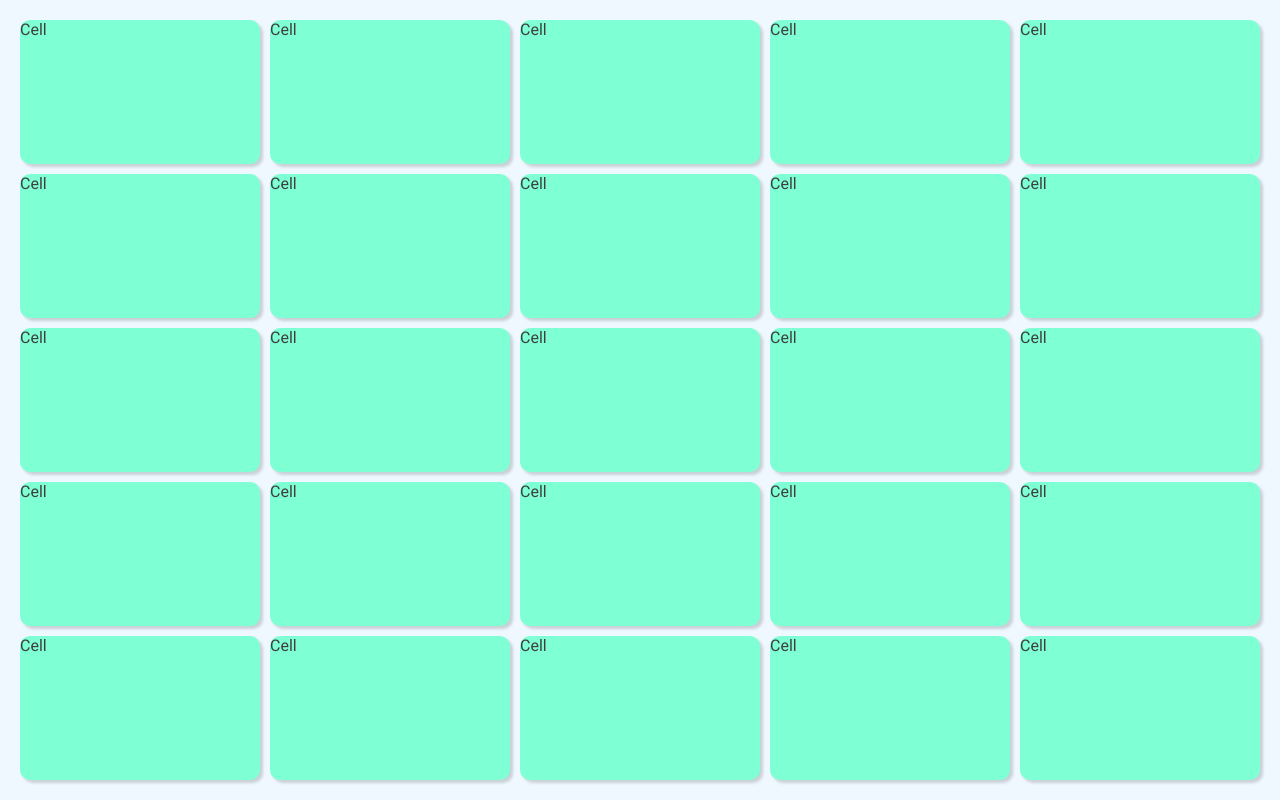
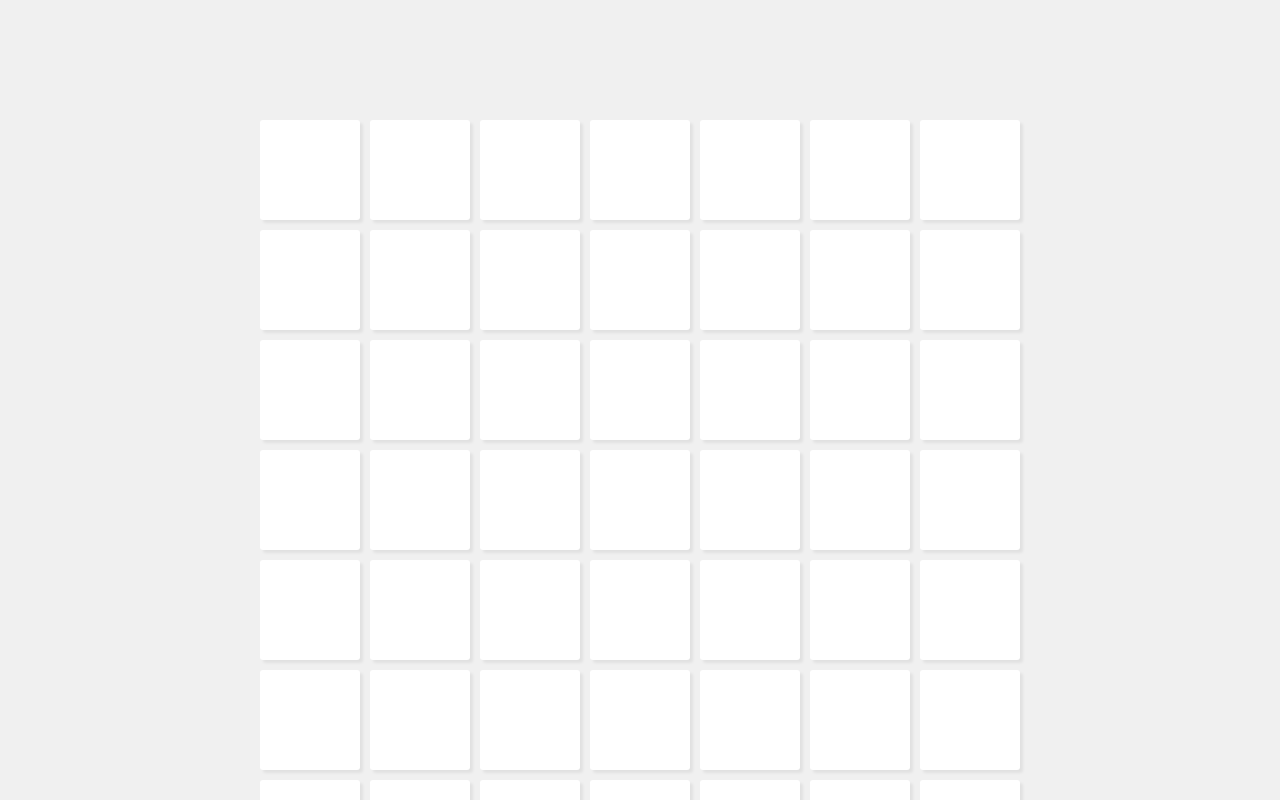
Before and after one commit to rudensergey/tic-tac-toe, a React (Create React App) app: page / in a window 1280 px wide. Shown: the top 800 px of the page. Built offline with nearby package versions, Linux system fonts and the light colour scheme.

Commit message:
add matrix structure and some styling

```diff
--- a/package.json
+++ b/package.json
@@ -33,7 +33,7 @@
         ]
     },
     "devDependencies": {
-        "eslint": "^7.2.0",
+        "eslint": "^6.6.0",
         "eslint-config-google": "^0.14.0",
         "eslint-plugin-react": "^7.20.0",
         "eslint-plugin-react-hooks": "^4.0.4"
--- a/src/components/extendlayer/Extendlayer.js
+++ b/src/components/extendlayer/Extendlayer.js
@@ -1,6 +1,34 @@
-import React from "react";
+import React, { useState, useEffect } from "react";
 import { Game } from "../library";
+import "./extendlayer.css";
 
+/**
+ * ExtendLayer - represent layer which calculate the screen width, heigth and push it to the props
+ * @return {Component}
+ */
 export const ExtendLayer = () => {
-    return <Game initialHeigth={5} initialWidth={5} />;
+    // const [width, setWidth] = useState(window.innerWidth);
+    // const [height, setHeight] = useState(window.innerHeight);
+
+    // useEffect(() => {
+    //     const HandleresizeWidth = () => {
+    //         setWidth(window.innerWidth);
+    //         console.log(width);
+    //     };
+    //     window.addEventListener("resize", HandleresizeWidth);
+    //     console.log(width);
+    // });
+
+    // useEffect(() => {
+    //     const HandleresizeHeight = () => {
+    //         setHeight(window.innerHeight);
+    //     };
+    //     window.addEventListener("resize", HandleresizeHeight);
+    // });
+
+    return (
+        <div className="extendlayer">
+            <Game initialHeight={10} initialWidth={7} />
+        </div>
+    );
 };
--- /dev/null
+++ b/src/components/extendlayer/extendlayer.css
@@ -0,0 +1,10 @@
+.extendlayer {
+    height: min-content;
+    width: 100vw;
+    padding-top: 100px;
+    margin: 0px auto;
+
+    background-color: rgb(240, 240, 240);
+    display: flex;
+    justify-content: center;
+}
--- a/src/components/game/Game.js
+++ b/src/components/game/Game.js
@@ -1,27 +1,94 @@
-import React from "react";
+import React, { useState } from "react";
 import "./game.css";
 
+/**
+ *
+ * @param {props} props - includes:
+ * @param {number} initialHeight - amount rows in this table
+ * @param {number} initialWidth - amount columns in this table
+ *
+ * @return {HTMLElement}
+ */
 export const Game = (props) => {
-    const { initialHeigth, initialWidth } = props;
+    const { initialHeight, initialWidth } = props;
 
+    /**
+     * Create matrix - creates new matrix based on the input
+     *
+     * @param {number} h - pepresents height of the matrix
+     * @param {number} w - represent width of the matrix
+     * @return {Array}
+     */
     const createMatrix = (h, w) =>
-        new Array(h).fill().map(() => new Array(w).fill(""));
+        new Array(h).fill().map(() => new Array(w).fill(["", ""]));
+
+    console.log(createMatrix(initialHeight, initialWidth));
 
     return (
         <div
             className="game"
             style={{
-                gridTemplateColumns: `repeat(${initialHeigth}, 1fr)`,
-                gridTemplateRows: `repeat(${initialWidth}, 1fr)`,
+                gridTemplateColumns: `repeat(${initialWidth}, 100px)`,
+                gridTemplateRows: `repeat(${initialHeight}, 100px)`,
             }}
         >
-            {createMatrix(initialHeigth, initialWidth).map((a) =>
-                a.map((b) => (
-                    <div className="game__cell">
-                        <p>Cell</p>
-                    </div>
+            {createMatrix(initialHeight, initialWidth).map((a, aIndex) =>
+                a.map((b, bIndex) => (
+                    <Cell
+                        coords={{ aIndex, bIndex }}
+                        key={aIndex + bIndex}
+                        status={b[1]}
+                    />
                 ))
             )}
         </div>
     );
 };
+
+/**
+ * Cell - represents one cell of the table
+ *
+ * @param {props} props - includes:
+ * @param {object} coords - coordinates of that cell in the matrix
+ * @param {string | boolean} status - current value of this cell
+ * @return {HTMLElement}
+ */
+const Cell = (props) => {
+    const {
+        status,
+        coords: { aIndex: x, bIndex: y },
+    } = props;
+
+    const [stat, setStat] = useState(status);
+    let name;
+    let classNames;
+
+    switch (stat) {
+        case true:
+            name = "O";
+            classNames = "game__cell-tac";
+            break;
+        case false:
+            name = "X";
+            classNames = "game__cell-toe";
+            break;
+        case "success":
+            name = "";
+            classNames = "game__cell-success";
+            break;
+    }
+
+    return (
+        <div
+            className={"game__cell " + classNames}
+            key={x + y}
+            onClick={() => {
+                stat === true || stat === false
+                    ? alert("Хватит меня нажимать!")
+                    : setStat(false);
+            }}
+        >
+            <p>{name}</p>
+        </div>
+    );
+};
--- a/src/components/game/game.css
+++ b/src/components/game/game.css
@@ -1,18 +1,43 @@
 .game {
-    height: 100vh;
-    width: 100vw;
+    height: min-content;
+    width: min-content;
     padding: 20px;
-    box-sizing: border-box;
-    background-color: aliceblue;
 
     display: grid;
     grid-gap: 10px;
+    box-sizing: border-box;
 }
 
 .game__cell {
     height: 100%;
     width: 100%;
-    border-radius: 10px;
-    box-shadow: 3px 3px 3px rgba(0, 0, 0, 0.164);
-    background-color: aquamarine;
+    border-radius: 3px;
+    box-shadow: 3px 3px 3px rgba(0, 0, 0, 0.062);
+    background-color: rgb(255, 255, 255);
+
+    transition-property: box-shadow background-color;
+    transition-duration: 0.1s;
+
+    display: flex;
+    align-items: center;
+    justify-content: center;
 }
+
+.game__cell p {
+    color: white;
+    font-size: 30px;
+}
+
+.game__cell-success {
+    background-color: rgba(60, 233, 138, 0.767);
+}
+
+.game__cell-tac {
+    box-shadow: 0px 0px 0px black;
+    background-color: chocolate;
+}
+
+.game__cell-toe {
+    box-shadow: 0px 0px 0px black;
+    background-color: rgb(30, 153, 210);
+}
```
Also changed, not shown: 1 other file (tests, documents, lock files or other folders).
